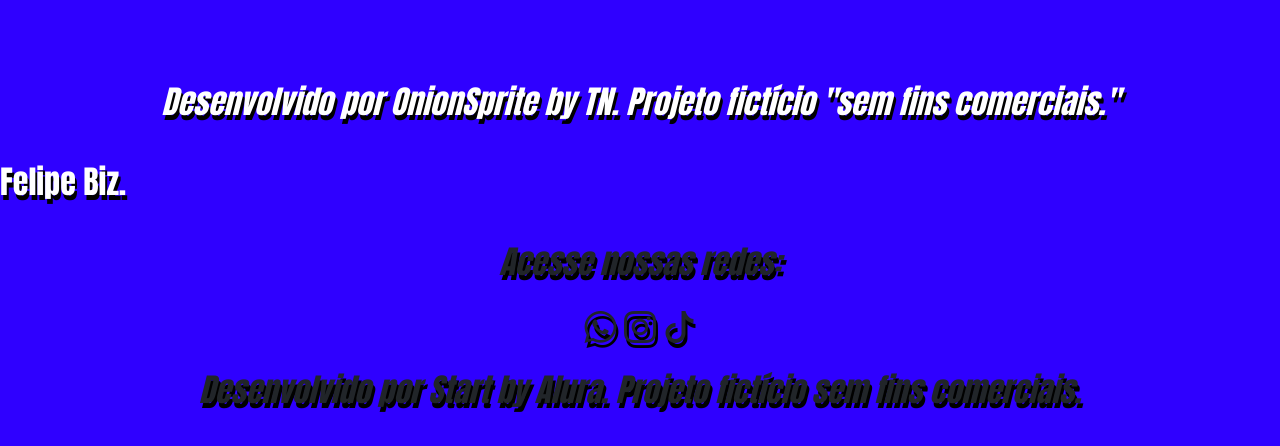
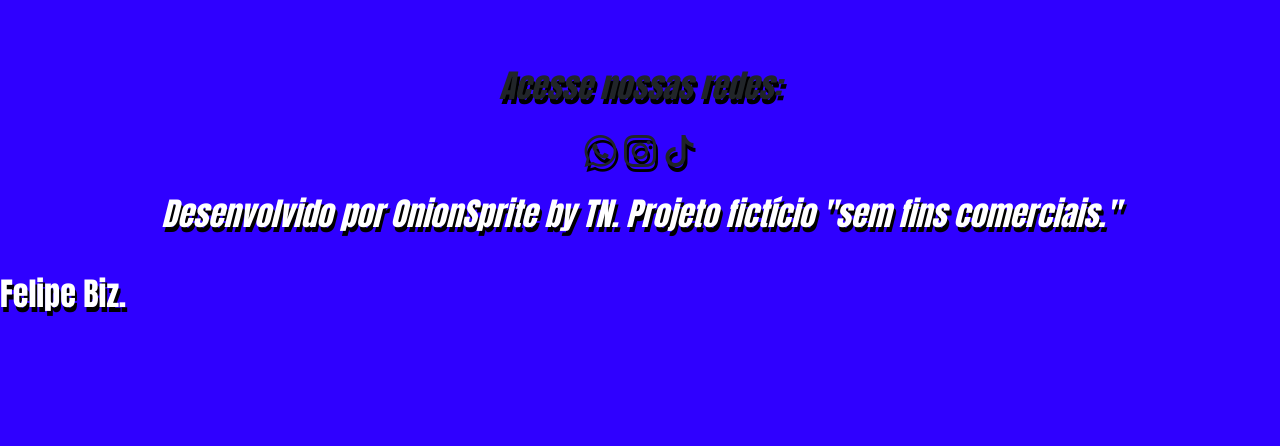
Before and after one commit to GarlicFanta/acessibilidade, a plain HTML site: page index.html in a window 1280 px wide. Shown: the part 4930-5376 px from the top of the page. After the commit the page ends 5264 px from the top, so only its background shows below. Drawn offline with nearby package versions, Linux system fonts and the light colour scheme; a web font is replaced by a local one.

Commit message:
Update index.html

```diff
--- a/index.html
+++ b/index.html
@@ -143,6 +143,10 @@
         </section>
     </main>
     <footer class="text-center p-3 fst-italic">
+        <p>Acesse nossas redes:</p>
+        <i class="bi bi-whatsapp"></i>
+        <i class="bi bi-instagram"></i>
+        <i class="bi bi-tiktok"></i>
         <p class="mt-3 text-white">Desenvolvido por  OnionSprite by TN. Projeto fictício "sem fins comerciais."</p>
     </footer>
     <p class="text-white">Felipe Biz.</p>
@@ -150,12 +154,6 @@
     <script src="script.js"></script>
 
 </body>
-    <footer class="text-center p-3 fst-italic">
-        <p>Acesse nossas redes:</p>
-        <i class="bi bi-whatsapp"></i>
-        <i class="bi bi-instagram"></i>
-        <i class="bi bi-tiktok"></i>
-        <p class="mt-3">Desenvolvido por Start by Alura. Projeto fictício sem fins comerciais.</p>
-    </footer>
+
 
 </html>
```
